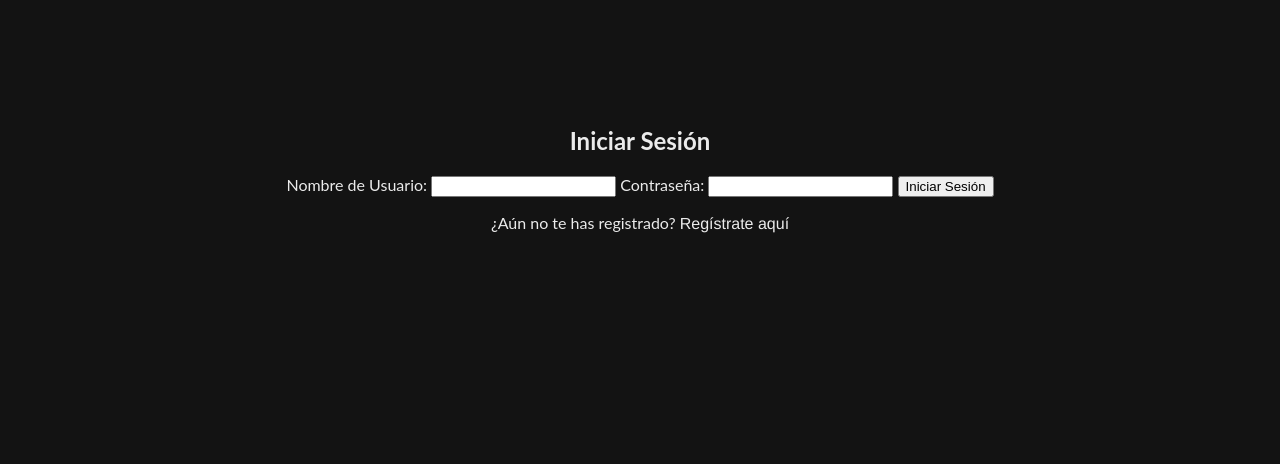
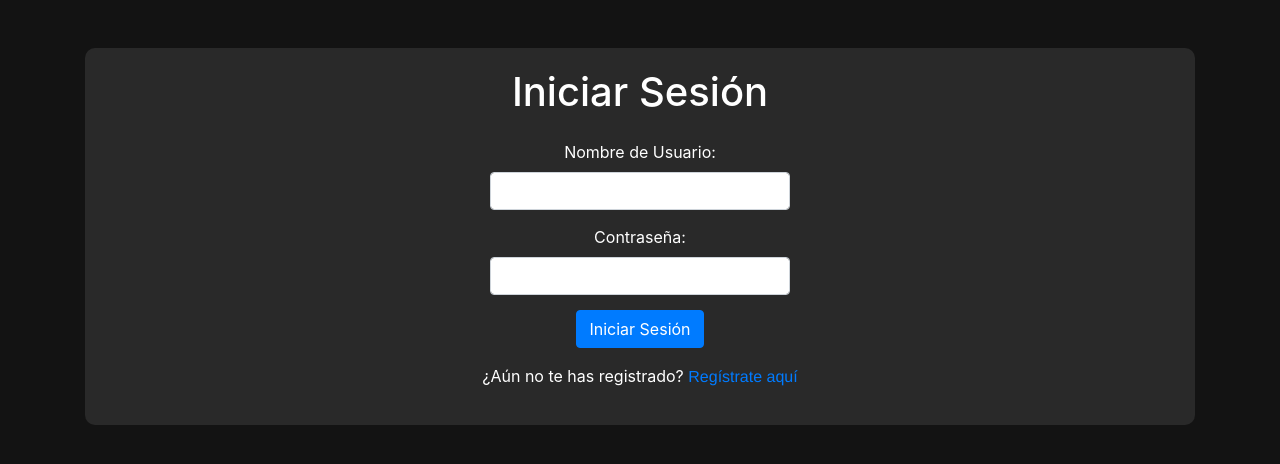
Before and after one commit to marcosgzMSMK/Haccker-Gadget, a PHP site: page /pages/login.php in a window 1280 px wide. Shown: the top 464 px of the page. Run offline with PHP 8.4, Linux system fonts and the light colour scheme.

Commit message:
Update login.php - Implementación del Framework de Boostrap

```diff
--- a/pages/login.php
+++ b/pages/login.php
@@ -40,24 +40,52 @@ $mysqli->close();
     <meta name="viewport" content="width=device-width, initial-scale=1.0">
     <title>Iniciar Sesión - Haccing</title>
     <link rel="stylesheet" href="../css/styles.css">
+    <link rel="stylesheet" href="https://stackpath.bootstrapcdn.com/bootstrap/4.5.2/css/bootstrap.min.css"> <!-- Framework de Boostrap -->
     <link rel="icon" href="../img/HacckingGadget-icon.ico">
 </head>
+<style>
+    body {
+    background-color: #131313; /* Color de fondo */
+    color: white; /* Color del texto */
+    }
+
+    .login{
+        background-color: #292929;
+        padding: 20px;
+        border-radius: 10px;
+    }
+
+    form {
+    max-width: 300px; /* Ancho máximo del formulario */
+    margin: 0 auto; /* Centrar el formulario en la página */
+    }
+
+    .form-group {
+        margin-bottom: 15px; /* Espaciado entre grupos de formularios */
+    }
+
+    .form-control {
+        width: 100%;
+    }
+</style>
 <!-- -------------------------------------------------------------------------------------------------------------------------------------------------------------------------- -->
 <!--Estructura del formulario de Inicio de Sesión-->
 <body>
-    <main>
-        <section class="login">
-            <h1>Iniciar Sesión</h1>
+    <main class="container">
+        <section class="login mt-5">
+            <h1 class="mb-4">Iniciar Sesión</h1>
             <form action="login.php" method="post">
-                <label for="username">Nombre de Usuario:</label>
-                <input type="text" id="username" name="username" required>
-
-                <label for="password">Contraseña:</label>
-                <input type="password" id="password" name="password" required>
-
-                <input type="submit" value="Iniciar Sesión">
+                <div class="form-group">
+                    <label for="username">Nombre de Usuario:</label>
+                    <input type="text" class="form-control" id="username" name="username" required>
+                </div>
+                <div class="form-group">
+                    <label for="password">Contraseña:</label>
+                    <input type="password" class="form-control" id="password" name="password" required>
+                </div>
+                <button type="submit" class="btn btn-primary">Iniciar Sesión</button>
             </form>
-            <p>¿Aún no te has registrado? <a href="signup.php">Regístrate aquí</a></p> <!---Mostrar al usuario que puede ser redirigido para registrarse-->
+            <p class="mt-3">¿Aún no te has registrado? <a href="signup.php">Regístrate aquí</a></p>
         </section>
     </main>
 </body>
```
